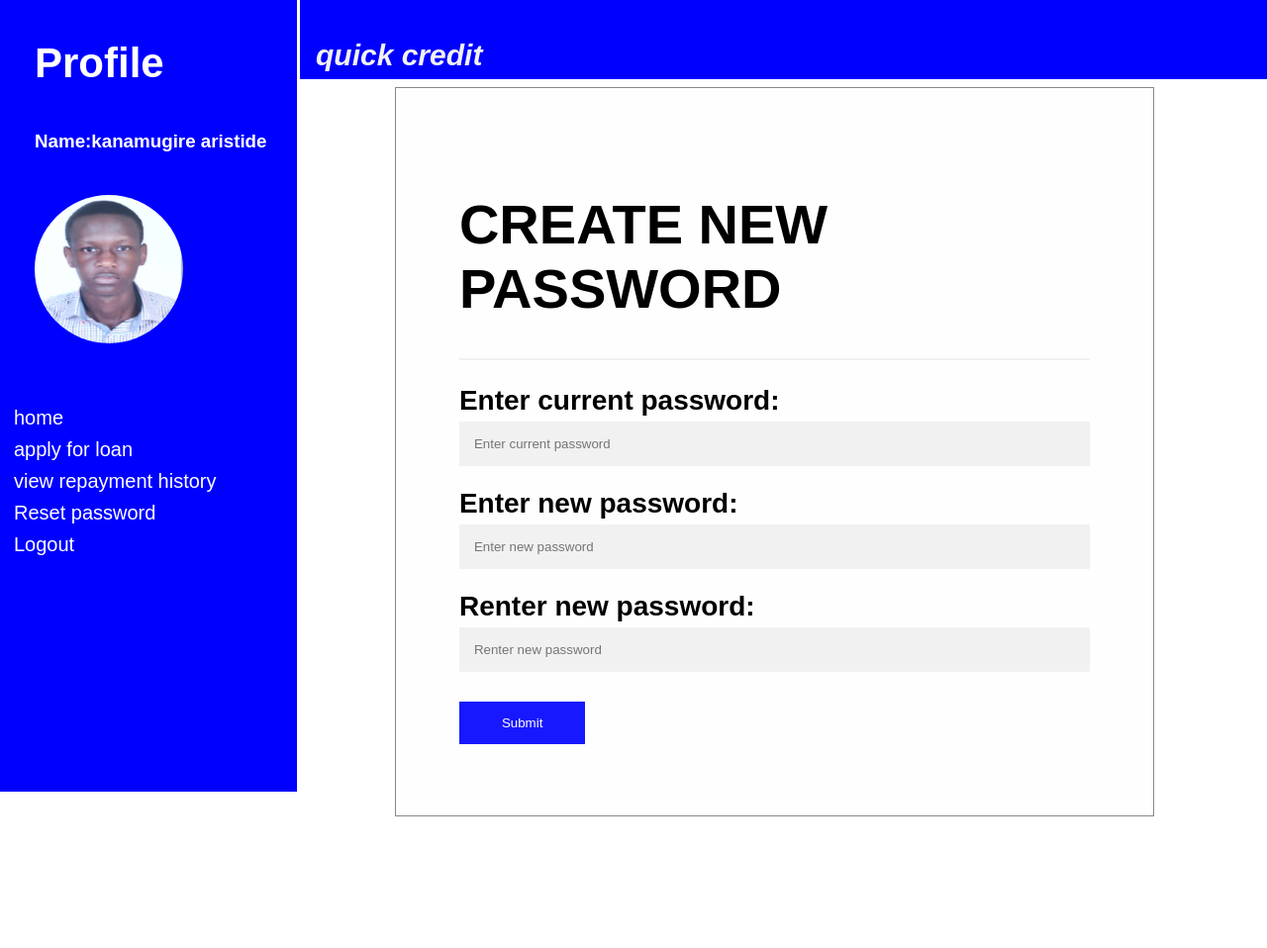
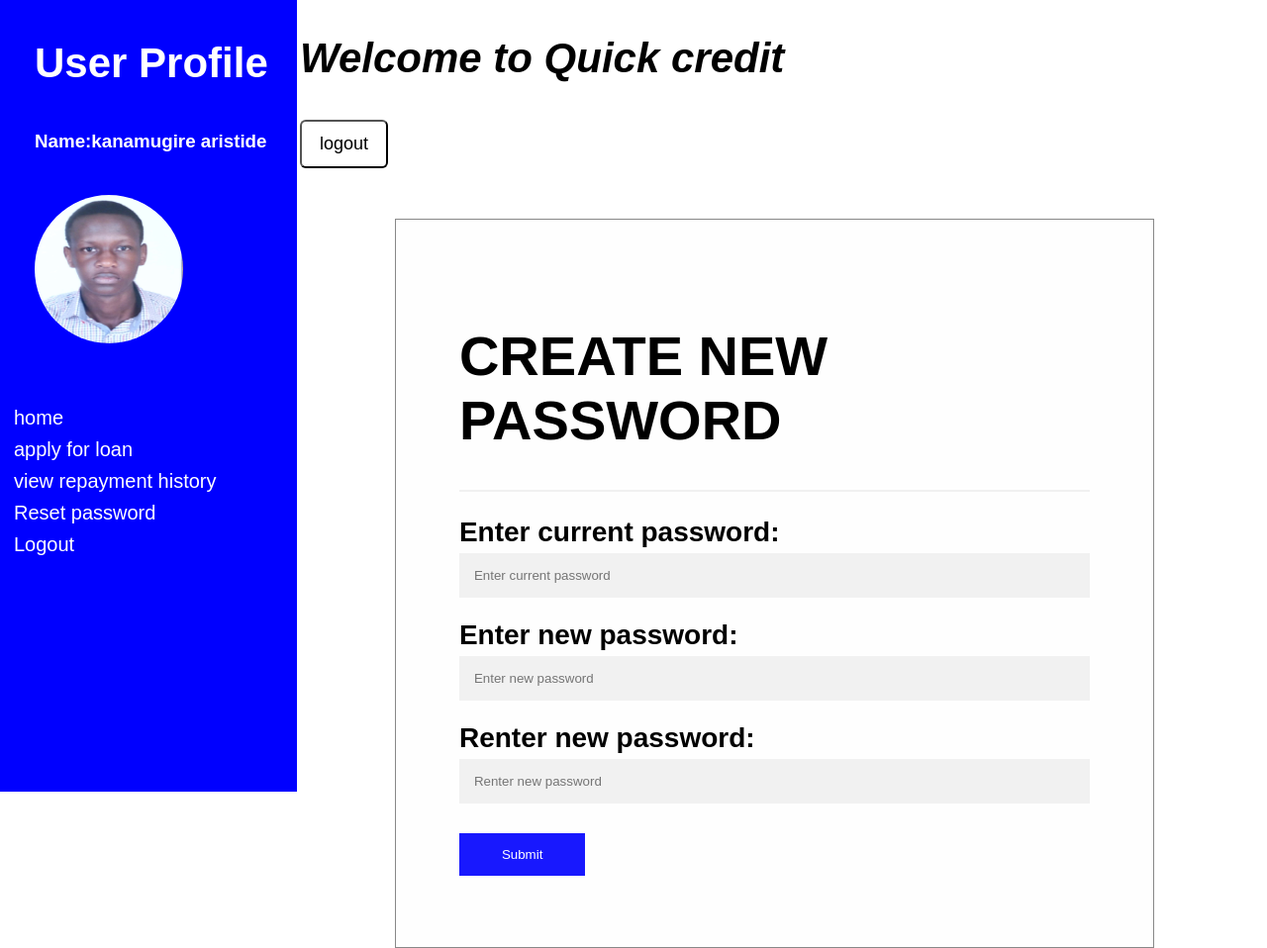
Before and after one commit to sabin18/Quicky_credit, a plain HTML site: page UI/user_resetpassword.html in a window 1280 px wide. Shown: the top 958 px of the page at 99% size. Drawn offline with Linux system fonts and the light colour scheme.

Commit message:
[ft-#165945601] update reset password page

```diff
--- a/UI/user_resetpassword.html
+++ b/UI/user_resetpassword.html
@@ -1,7 +1,7 @@
 <!DOCTYPE html>
 <html lang="en">
  <head>
-  <title>Quick credit</title>
+  <title>Quick_credit</title>
   <link rel="stylesheet" type="text/css" href="css/poli2.css">
   <meta charset="utf-8">
    <meta name="viewport" content="width=device-width, initial-scale=1">
@@ -10,14 +10,17 @@
 <div class="main">
 <div class="content">
 <!-- menu -->
-  <div class="menu">
-  <i><h2>quick credit</h2></i>
+<div class="topnav">
+  <i><b><h2>Welcome to Quick credit</h2></b></i>
+  <div class="topnav-right">
+    <i><input type="button" value="logout" class="button" onclick="window.location.href='index.html'"/></i>
   </div>
+</div>
   <!--end of menu  -->
 <section>
   <div class="sidenav">
 <div class="circle1">
-  <h2>Profile</h2>
+ <h2>User Profile</h2>
   <h6>Name:kanamugire aristide</h6>
 <img src="images/arist.jpg"  class="circle">
 </div><br>
@@ -28,10 +31,10 @@
     <a href="index.html">Logout</a><br>
 </div>
 </div>
-<body><br>
+<body>
   <form class="modal-content" action="/action_page.php">
     <div class="container">
-      <h1>CREATE NEW PASSWORD</h1>
+      <h1 class="modal-text">CREATE NEW PASSWORD</h1>
       <hr>
       <label for="fname"><b>Enter current password:</b></label>
       <input type="password" placeholder="Enter current password " name="fname" required>
@@ -44,14 +47,10 @@
       </div>
     </div>
   </form>
-  <body>
-</div>
-</div>
-</div>
-<br>
 </section>
 <footer>
   <p>Design by izere roger sabin</p>
 </footer>
-</body>
+</div>
+</div>
 </html>
```
